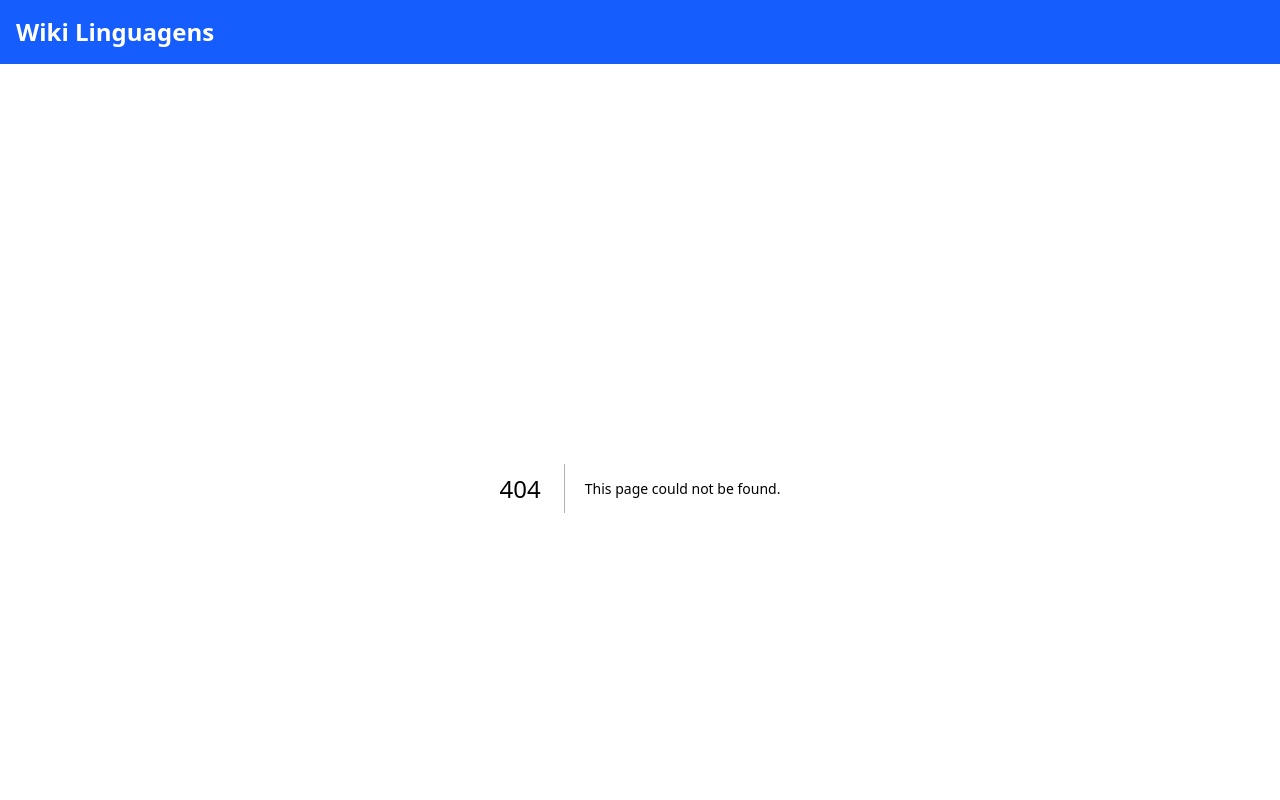
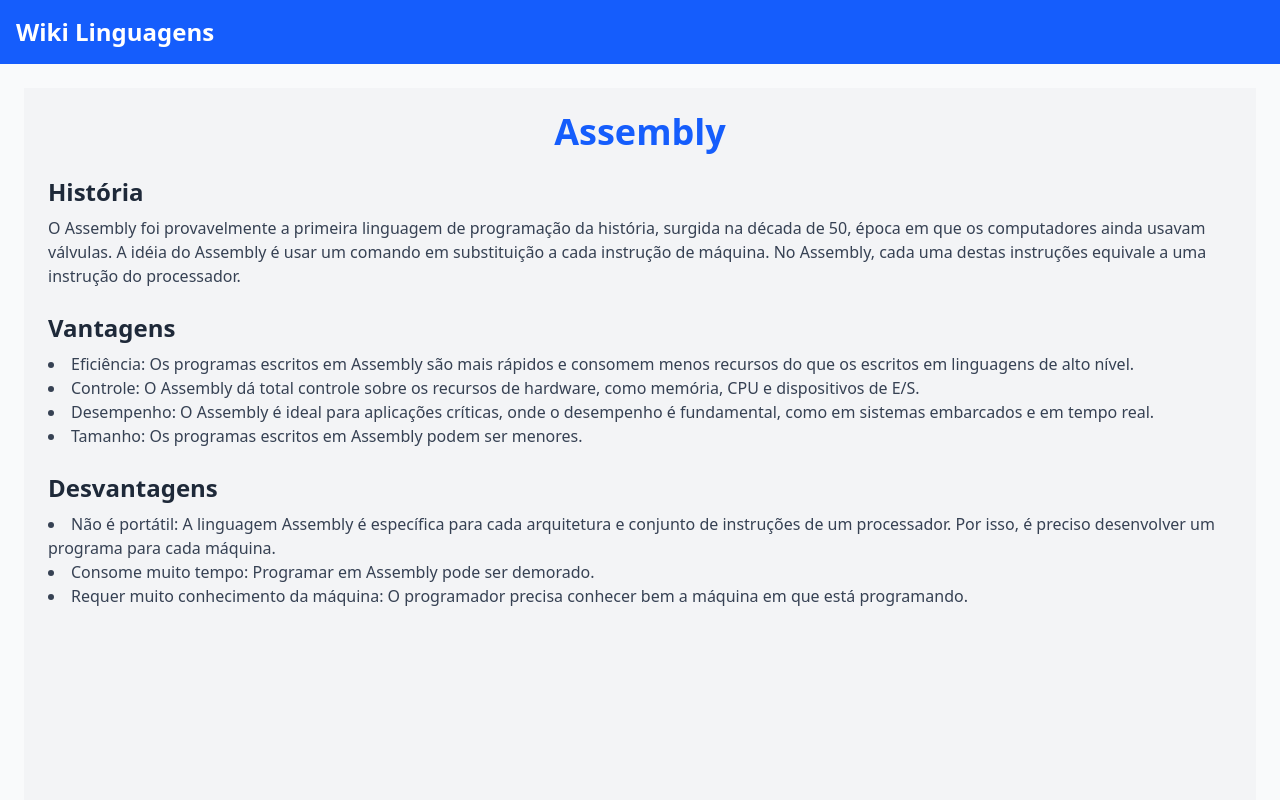
Before and after one commit to prof-freedson/wiki-linguagens, a Next.js app: page /pages/assembly in a window 1280 px wide. Before the commit this address had no page. Shown: the top 800 px of the page. Built offline with nearby package versions, Linux system fonts and the light colour scheme.

Commit message:
Página da linguagem Assembly adicionada

```diff
--- a/src/app/page.tsx
+++ b/src/app/page.tsx
@@ -5,6 +5,7 @@ import LanguageList from "./components/LanguageList";
 export default function Home() {
   const languages = [
     { name: "Dart", route: "pages/dart" },
+    { name: "Assembly", route: "pages/assembly"}
     // Adicione mais linguagens aqui no futuro
   ];
 
--- /dev/null
+++ b/src/app/pages/assembly/page.tsx
@@ -0,0 +1,45 @@
+import React from "react";
+
+const AssemblyPage: React.FC = () => {
+  return (
+    <div className="p-6 bg-gray-100 min-h-screen">
+      <h1 className="text-4xl font-bold text-center text-blue-600 mb-6">
+        Assembly
+      </h1>
+      <section className="mb-6">
+        <h2 className="text-2xl font-semibold text-gray-800 mb-2">História</h2>
+        <p className="text-gray-700">
+        O Assembly foi provavelmente a primeira linguagem de programação da história, surgida na década de 50, época em que os computadores ainda usavam válvulas. A idéia do Assembly é usar um comando em substituição a cada instrução de máquina. No Assembly, cada uma destas instruções equivale a uma instrução do processador.
+        </p>
+      </section>
+      <section className="mb-6">
+        <h2 className="text-2xl font-semibold text-gray-800 mb-2">Vantagens</h2>
+        <ul className="list-disc list-inside text-gray-700">
+          <li>Eficiência: Os programas escritos em Assembly são mais rápidos e consomem menos recursos do que os escritos em linguagens de alto nível.
+          </li>
+          <li>
+          Controle: O Assembly dá total controle sobre os recursos de hardware, como memória, CPU e dispositivos de E/S.
+          </li>
+          <li>
+          Desempenho: O Assembly é ideal para aplicações críticas, onde o desempenho é fundamental, como em sistemas embarcados e em tempo real.
+          </li>
+          <li>Tamanho: Os programas escritos em Assembly podem ser menores. </li>
+        </ul>
+      </section>
+      <section className="mb-6">
+        <h2 className="text-2xl font-semibold text-gray-800 mb-2">
+          Desvantagens
+        </h2>
+        <ul className="list-disc list-inside text-gray-700">
+          <li>
+          Não é portátil: A linguagem Assembly é específica para cada arquitetura e conjunto de instruções de um processador. Por isso, é preciso desenvolver um programa para cada máquina.
+          </li>
+          <li>Consome muito tempo: Programar em Assembly pode ser demorado. </li>
+          <li>Requer muito conhecimento da máquina: O programador precisa conhecer bem a máquina em que está programando. </li>
+        </ul>
+      </section>
+    </div>
+  );
+};
+
+export default AssemblyPage;
```
